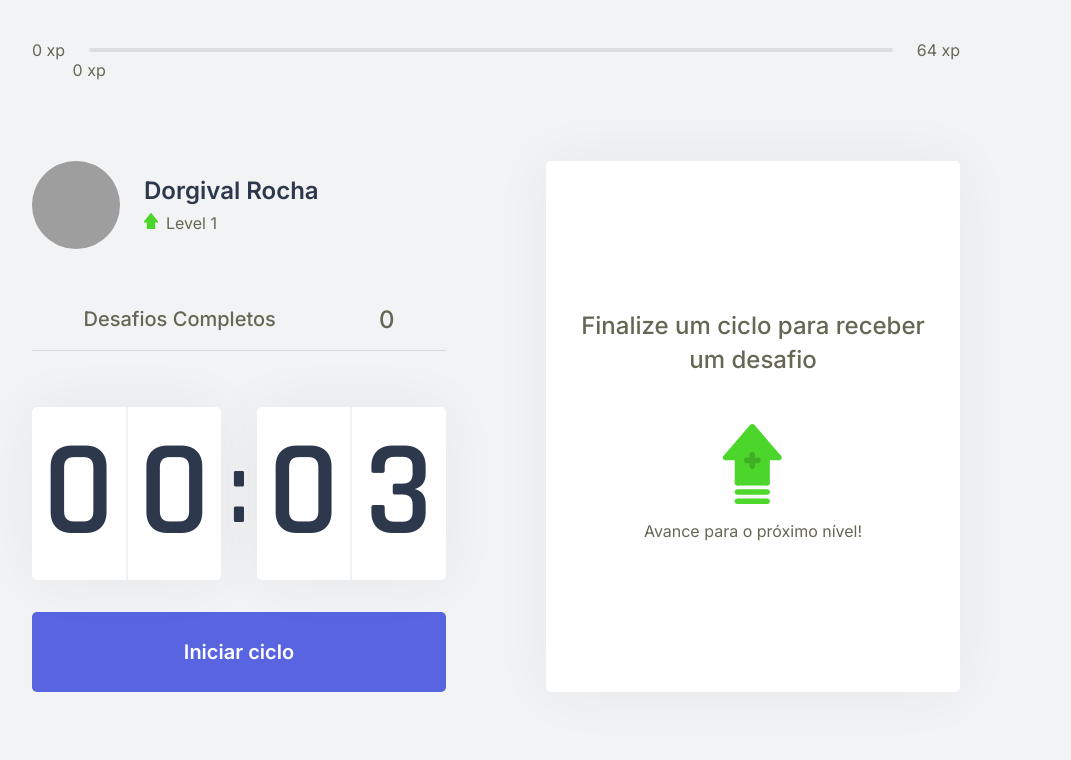
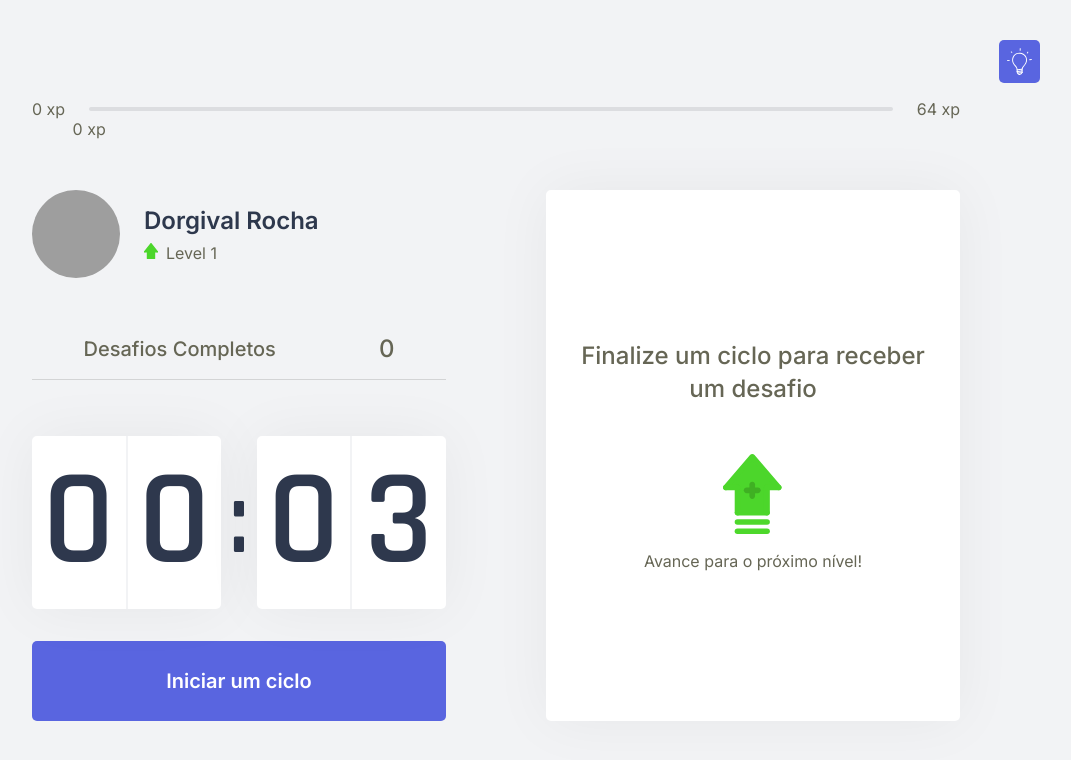
Before and after one commit to Dojak220/move.it, a Next.js app: page / in a window 1280 px wide. Shown: the top 760 px of the page, without its empty margins (144-1215 px from the left). Built offline with nearby package versions, Linux system fonts and the light colour scheme; grey boxes are pictures that could not be loaded.

Commit message:
Add dark theme

```diff
--- a/src/components/Countdown.tsx
+++ b/src/components/Countdown.tsx
@@ -56,7 +56,7 @@ export function Countdown() {
                            className={styles.countdownButton}
                            onClick={startCountdown}
                         >
-                           Iniciar ciclo
+                           Iniciar um ciclo
                         </button>
                      )
                   }
--- /dev/null
+++ b/src/components/ThemeButton.tsx
@@ -0,0 +1,32 @@
+import { useEffect } from "react";
+import styles from "../styles/components/ThemeButton.module.css";
+
+let prefersDarkScheme = null;
+
+export function ThemeButton() {
+
+   useEffect(() => {
+      prefersDarkScheme = window.matchMedia("(prefers-color-scheme: dark)");
+   }, [])
+
+   function toggleTheme() {
+      if (prefersDarkScheme.matches) {
+         document.body.classList.toggle("light-theme");
+      }
+      else {
+         document.body.classList.toggle("dark-theme");
+      }
+   }
+
+   return (
+      <div className={styles.container}>
+         <button
+            type="button"
+            className={styles.btnToggle}
+            onClick={toggleTheme}
+         >
+            <img className={styles.bulb} src="/icons/bulb-light.svg" alt="Dark mode" />
+         </button>
+      </div>
+   );
+}
--- a/src/pages/index.tsx
+++ b/src/pages/index.tsx
@@ -10,6 +10,7 @@ import { ChallengeBox } from "../components/ChallengeBox";
 import styles from "../styles/pages/Home.module.css"
 import { CountdownProvider } from "../contexts/CountdownContext";
 import { ChallengesProvider } from "../contexts/ChallengesContext";
+import { ThemeButton } from "../components/ThemeButton";
 
 interface HomeProps {
   level: number;
@@ -30,6 +31,7 @@ export default function Home(props: HomeProps) {
           <title>Início | move.it</title>
         </Head>
 
+        <ThemeButton />
         <ExperienceBar />
 
         <CountdownProvider>
--- a/src/styles/components/ChallengeBox.module.css
+++ b/src/styles/components/ChallengeBox.module.css
@@ -2,7 +2,7 @@
    height: 100%;
    background: var(--white);
    border-radius: 5px;
-   box-shadow: 0 0 60px rgba(0, 0, 0, 0.05);
+   box-shadow: 0 0 60px var(--shadow);
    padding: 1.5rem 2rem;
    display: flex;
    flex-direction: column;
--- a/src/styles/components/CompletedChallenges.module.css
+++ b/src/styles/components/CompletedChallenges.module.css
@@ -4,7 +4,7 @@
    justify-content: space-around;
    margin: 3.5rem 0;
    padding-bottom: 1rem;
-   border-bottom: 1px solid #D7D8DA;
+   border-bottom: 1px solid #8D8D8D4D;
    font-weight: 500;
 }
 
--- a/src/styles/components/Countdown.module.css
+++ b/src/styles/components/Countdown.module.css
@@ -11,8 +11,8 @@
    display: flex;
    align-items: center;
    justify-content: space-evenly;
-   background: var(--white);
-   box-shadow: 0 0 60px rgba(0, 0, 0, 0.05);
+   background: var(--black-white);
+   box-shadow: 0 0 60px var(--shadow);
    border-radius: 5px;
    font-size: 8.5rem;
    text-align: center;
@@ -23,11 +23,11 @@
 }
 
 .countdownContainer>div span:first-child {
-   border-right: 1px solid #F0F1F3;
+   border-right: 1px solid var(--background);
 }
 
 .countdownContainer>div span:last-child {
-   border-left: 1px solid #F0F1F3;
+   border-left: 1px solid var(--background);
 }
 
 .countdownContainer>span {
@@ -56,7 +56,7 @@
 }
 
 .countdownButtonActive {
-   background: var(--white);
+   background: var(--black-white);
    border: 2px solid var(--title);
    color: var(--title);
 }
@@ -67,7 +67,7 @@
 }
 
 .countdownButton:disabled {
-   background: var(--white);
+   background: var(--black-white);
    border: 2px solid var(--text);
    color: var(--text);
    cursor: not-allowed;
--- a/src/styles/components/LevelUpModal.module.css
+++ b/src/styles/components/LevelUpModal.module.css
@@ -1,5 +1,5 @@
 .overlay {
-   background: rgba(163, 164, 165, 0.8);
+   background: rgba(48, 48, 48, 0.8);
    position: fixed;
    top: 0;
    bottom: 0;
@@ -11,12 +11,12 @@
 }
 
 .container {
-   background: var(--white);
+   background: var(--black-white);
    width: 100%;
    max-width: 400px;
    padding: 2rem 3rem;
    border-radius: 5px;
-   box-shadow: 0 0 60px rgba(0, 0, 0, 0.05);
+   box-shadow: 0 0 60px var(--shadow);
    text-align: center;
    position: relative;
 }
--- /dev/null
+++ b/src/styles/components/ThemeButton.module.css
@@ -0,0 +1,63 @@
+.container {
+   display: flex;
+   justify-content: flex-end;
+   padding-bottom: 1rem;
+   margin-right: -10rem;
+}
+
+@media(max-width:1300px) {
+   .container {
+      margin-right: -5rem;
+   }
+}
+
+@media(max-width:1100px) {
+   .container {
+      margin-right: 0;
+   }
+}
+
+.btnToggle {
+   /* width: 100%; */
+   /* height: 5rem; */
+   /* margin-top: 2rem; */
+   display: flex;
+   align-items: center;
+   justify-content: center;
+   padding: 0.5rem;
+   border: 0;
+   border-radius: 5px;
+   background: var(--blue);
+   color: #FFF;
+   /* font-size: 1.25rem; */
+   /* font-weight: 600; */
+   transition: background-color 0.1s;
+}
+
+.btnToggle:not(:disabled):hover {
+   background: var(--blue-dark);
+}
+
+.btnToggleActive {
+   background: var(--black-white);
+   border: 2px solid var(--title);
+   color: var(--title);
+}
+
+.btnToggleActive:not(:disabled):hover {
+   background: var(--red);
+   color: var(--black-white);
+}
+
+.btnToggle:disabled {
+   background: var(--black-white);
+   border: 2px solid var(--text);
+   color: var(--text);
+   cursor: not-allowed;
+}
+
+.bulb {
+   filter: invert(99%) sepia(1%) saturate(4887%) hue-rotate(282deg) brightness(115%) contrast(100%);
+   border-radius: 50%;
+   width: 25px;
+}
--- a/src/styles/global.css
+++ b/src/styles/global.css
@@ -6,16 +6,63 @@
 
 :root {
    --white: #FFF;
+   --black-white: #FFF;
    --background: #F2F3F5;
    --gray-line: #DCDDE0;
    --text: #665;
    --text-highlight: #B3B9FF;
    --title: #2E384D;
    --red: #E83F5B;
-   --green: #4CD62B;
+   --green: #17410d;
    --blue: #5965E0;
    --blue-dark: #4953B8;
    --blue-twitter: #2AA9E0;
+   --shadow: #0000000d;
+}
+
+body.dark-theme {
+   --background: #303030;
+   --black-white: #000;
+   --gray-line: #3a3b3b;
+   --text: #d3d3b1;
+   --text-highlight: #191b25;
+   --title: #718abe;
+   --red: #3d1118;
+   --green: #4CD62B;
+   --blue: #101229;
+   --blue-dark: #4953B8;
+   --shadow: #ffffff0d;
+}
+
+@media (prefers-color-scheme: dark) {
+   :root {
+      --background: #303030;
+      --black-white: #000;
+      --gray-line: #3a3b3b;
+      --text: #d3d3b1;
+      --text-highlight: #191b25;
+      --title: #718abe;
+      --red: #3d1118;
+      --green: #4CD62B;
+      --blue: #101229;
+      --blue-dark: #4953B8;
+      --shadow: #ffffff0d;
+   }
+   body.light-theme {
+      --white: #FFF;
+      --black-white: #FFF;
+      --background: #F2F3F5;
+      --gray-line: #DCDDE0;
+      --text: #665;
+      --text-highlight: #B3B9FF;
+      --title: #2E384D;
+      --red: #E83F5B;
+      --green: #17410d;
+      --blue: #5965E0;
+      --blue-dark: #4953B8;
+      --blue-twitter: #2AA9E0;
+      --shadow: #0000000d;
+   }
 }
 
 @media(max-width: 1080px) {
```
Also changed, not shown: public/icons/bulb-light.svg (added).
